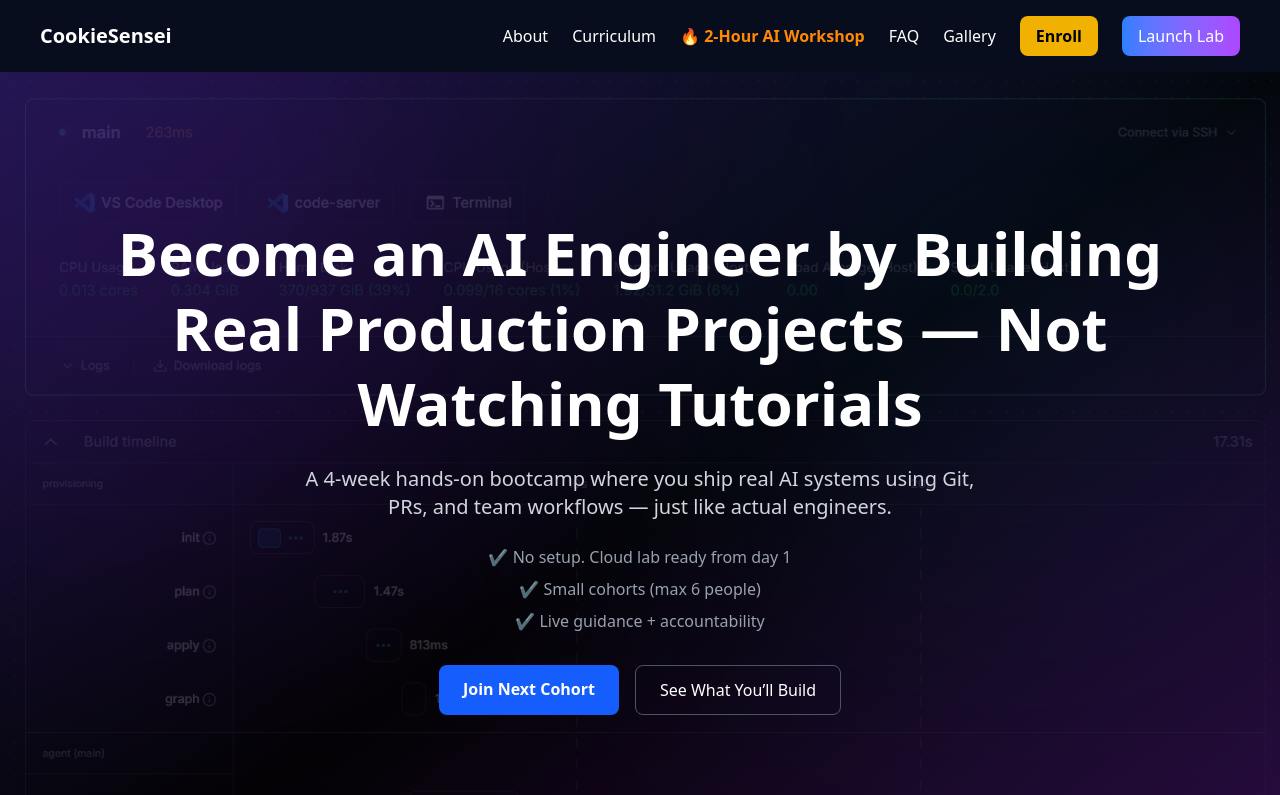
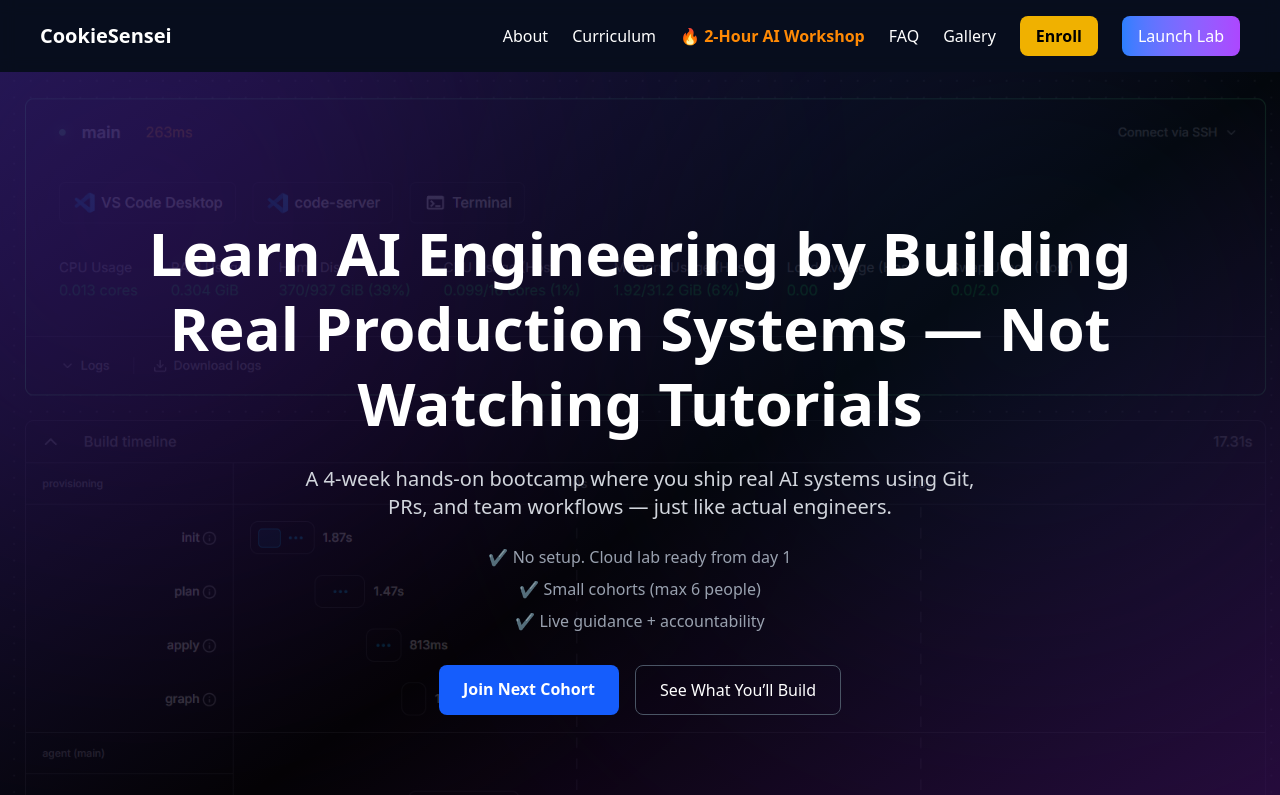
Before and after one commit to cookieSensei/cookiecloudlabs, a Next.js app: page / in a window 1280 px wide. Shown: the top 795 px of the page. Built offline with nearby package versions, Linux system fonts and the light colour scheme.

Commit message:
changed hero to Learn AI Engineering by Building Real Production Systems

```diff
--- a/components/Hero.tsx
+++ b/components/Hero.tsx
@@ -22,7 +22,7 @@ export default function Hero() {
       <div className="relative max-w-6xl mx-auto px-6 text-center">
 
         <h1 className="text-4xl md:text-6xl font-bold leading-tight mb-6">
-          Become an AI Engineer by Building Real Production Projects — Not Watching Tutorials
+          Learn AI Engineering by Building Real Production Systems — Not Watching Tutorials
         </h1>
 
         <p className="text-lg md:text-xl text-gray-300 max-w-2xl mx-auto mb-6">
```
